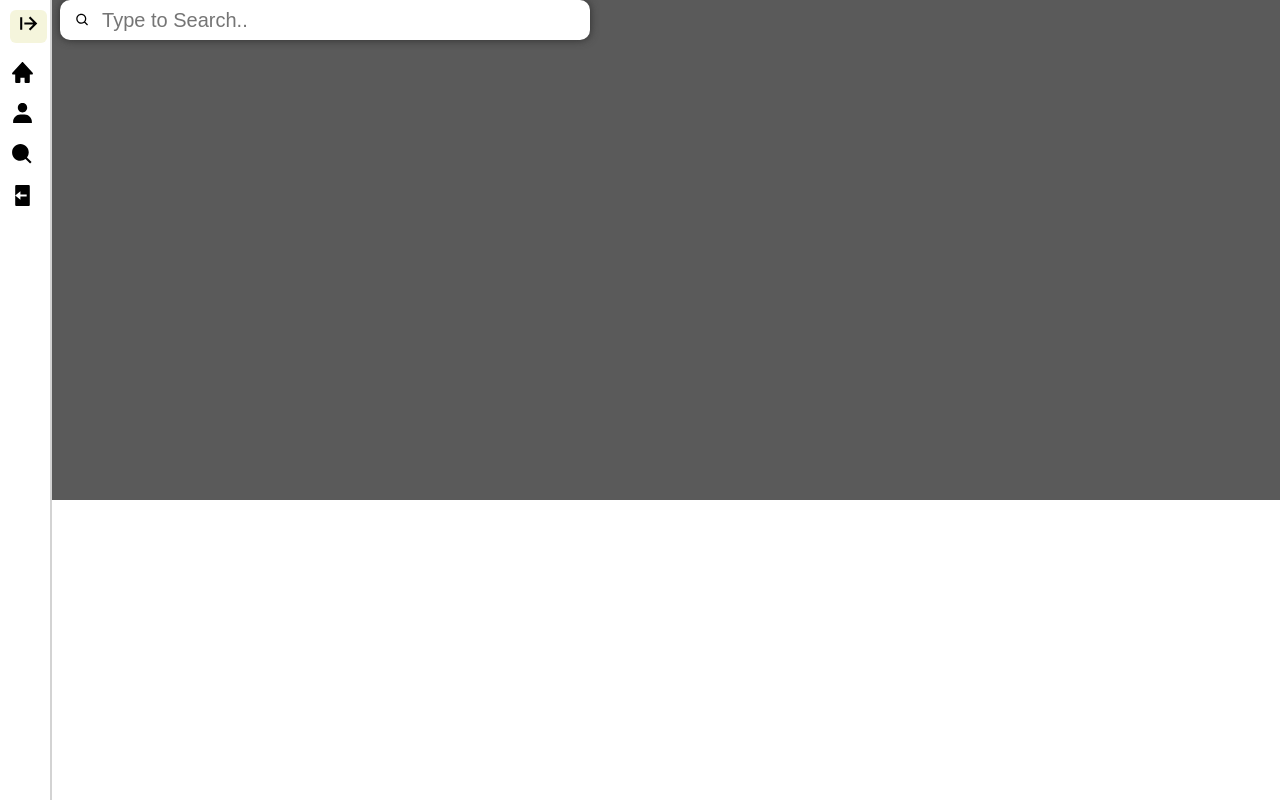
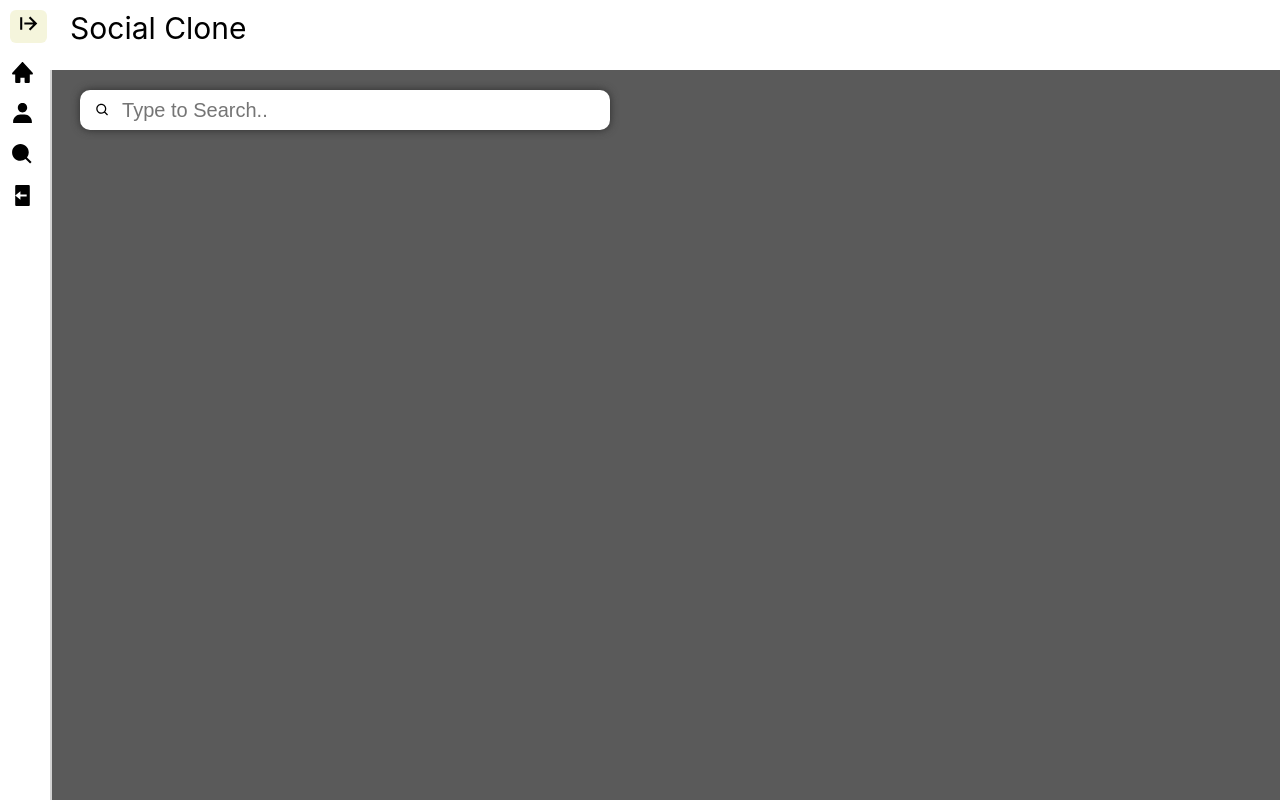
Before and after one commit to m-siya/social-clone, a React (Create React App) app in the folder frontend/: page /search in a window 1280 px wide. Built offline with nearby package versions, Linux system fonts and the light colour scheme.

Commit message:
changes in frontend for integration

```diff
--- a/frontend/src/App.js
+++ b/frontend/src/App.js
@@ -7,6 +7,7 @@ import Search from "./Pages/Search/search";
 
 //components imports
 import NavBar from "./Components/NavBar/navbar";
+import Header from "./Components/Header/header";
 
 //styles imports
 import "./theme.scss"
@@ -35,6 +36,7 @@ function App() {
     return(
       <div className={`theme-${DarkMode?"dark":"light"}`}>
         <NavBar/>
+        <Header/>
         {/* <div style={{flex: 6}}> */}
           <Outlet/>
         {/* </div> */}
--- a/frontend/src/Components/SearchBar/searchBar.jsx
+++ b/frontend/src/Components/SearchBar/searchBar.jsx
@@ -7,19 +7,24 @@ const SearchBar = ({setResults}) => {
     const [input, setInput] = useState("");
 
     const fetchData = (value) => {
-        fetch("https://jsonplaceholder.typicode.com/users")
+        fetch("http://localhost:8000")
             .then((response) => response.json())
+            // .then(data => {
+            //     console.log(data);
+            // })
             .then((json) => {
                 const results = json.filter((user) => {
                     return (
                             value &&
                             user &&
-                            user.name &&
-                            user.name.toLowerCase().includes(value)
+                            user.username &&
+                            user.username.toLowerCase().includes(value)
                     );
                 });
+                //console.log(results);
                 setResults(results);
             });
+
 
     };
 
--- a/frontend/src/Components/SearchResult/searchResult.jsx
+++ b/frontend/src/Components/SearchResult/searchResult.jsx
@@ -3,7 +3,7 @@ import "./searchResult.scss";
 
 const SearchResult = ({result}) => {
   return (
-    <div className="searchResult">{result.name}</div>
+    <div className="searchResult">{result.username}</div>
   )
 }
 
--- a/frontend/src/Pages/Search/search.jsx
+++ b/frontend/src/Pages/Search/search.jsx
@@ -8,8 +8,12 @@ const Search = () => {
 
     return (
         <div className="search">
-            <SearchBar setResults={setResults}/>
-            <SearchResultList results={results}/>
+            <div className="searchBar">
+                <SearchBar setResults={setResults}/>
+            </div>
+            <div className="searchResultList">
+                <SearchResultList results={results}/>
+            </div>
         </div>
     )
 }
--- a/frontend/src/Pages/Search/search.scss
+++ b/frontend/src/Pages/Search/search.scss
@@ -1,6 +1,15 @@
 .search {
-    max-width: 100%;
-    height: 500px;
+    width: 100%;
+    height: 100vh;
     overflow-x: hidden;
     background-color: #5a5a5a;
+
+    .searchBar {
+        margin-top: 90px;
+        margin-left: 20px;
+    }
+
+    .searchResultList {
+        margin-left: 20px;
+    }
 }
```
